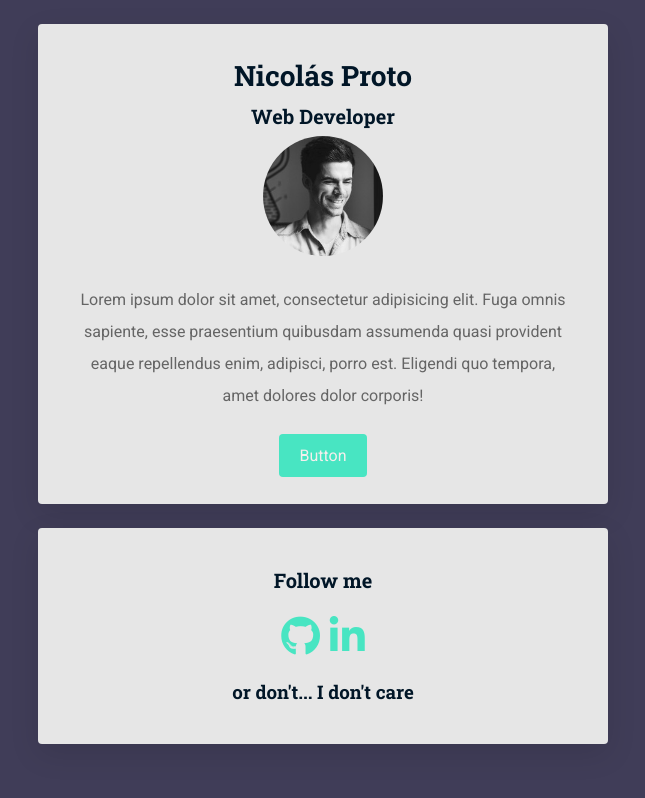
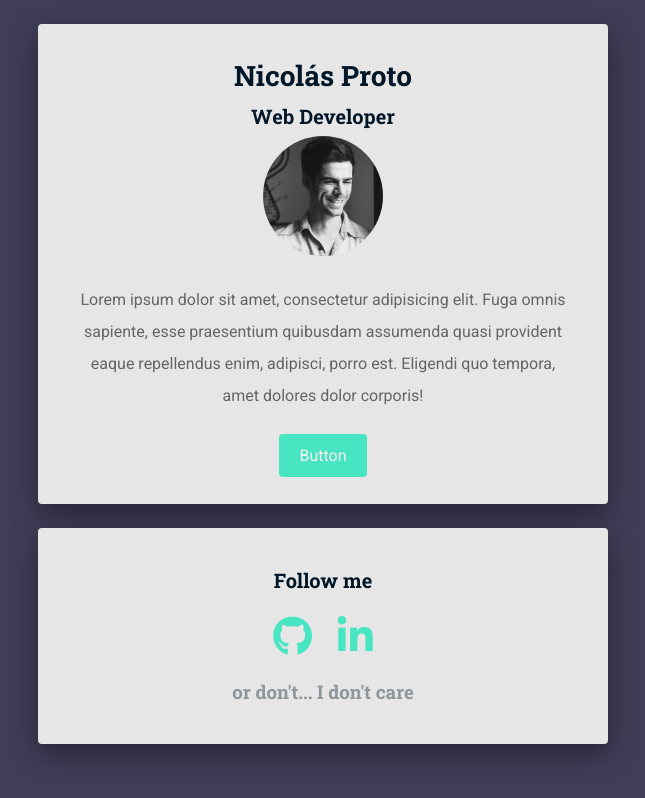
Before and after one commit to nicoproto/profile, a plain HTML site: page index.html in a window 1280 px wide. Shown: the whole page, without its empty margins (317-962 px from the left). Drawn offline with Linux system fonts and the light colour scheme.

Commit message:
make my profile prettier

```diff
--- a/index.html
+++ b/index.html
@@ -6,11 +6,9 @@
     <!-- Link for the style CSS file -->
     <link rel="stylesheet" href="style.css">
     <!-- Google Fonts -->
-    <link href="https://fonts.googleapis.com/css?family=Roboto|Roboto+Slab:700&display=swap" rel="stylesheet">
+    <link href="https://fonts.googleapis.com/css?family=Roboto|Roboto+Slab:700&amp;display=swap" rel="stylesheet">
     <!-- Adding responsiveness -->
     <meta name="viewport" content="width=device-width, initial-scale=1">
-
-
     <title>Hi! I'm Nico</title>
   </head>
 
--- a/style.css
+++ b/style.css
@@ -22,6 +22,10 @@ h2 {
   font-size: 20px;
 }
 
+h3 {
+  color: #01162763;
+}
+
 a {
   color: #48E5C2;
   text-decoration: none;
@@ -36,7 +40,7 @@ a:hover {
 .card {
   border-radius: 4px;
   background-color: #e6e6e6;
-  box-shadow: 0 10px 30px rgba(0,0,0,.1);
+  box-shadow: 0 10px 30px rgba(0,0,0,.4);
   width: 40%;
   margin: 24px auto;
   padding: 32px;
@@ -67,6 +71,7 @@ ul {
 .card li {
   font-size: 40px;
   display: inline;
+  padding: 0 8px;
 }
 
 
```
